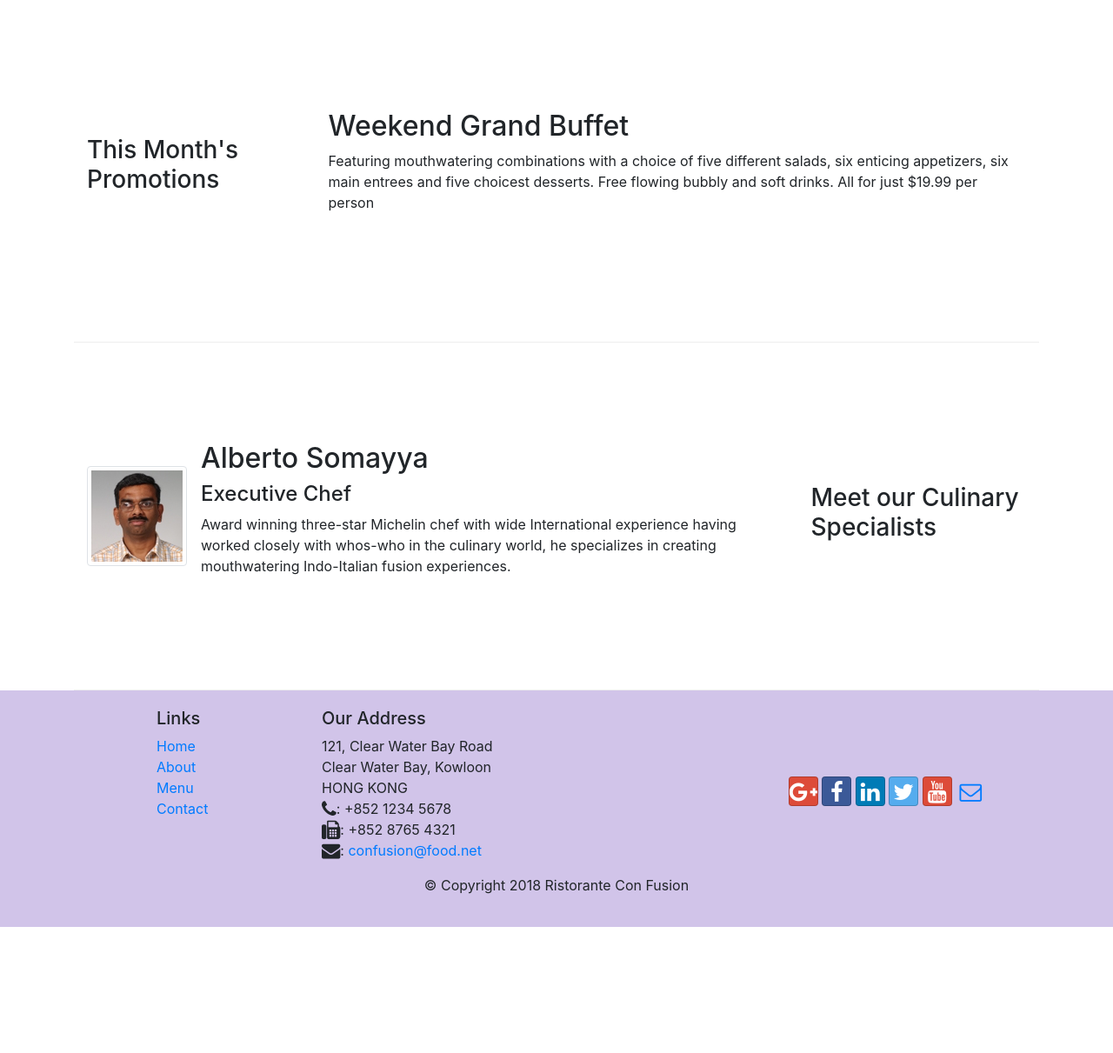
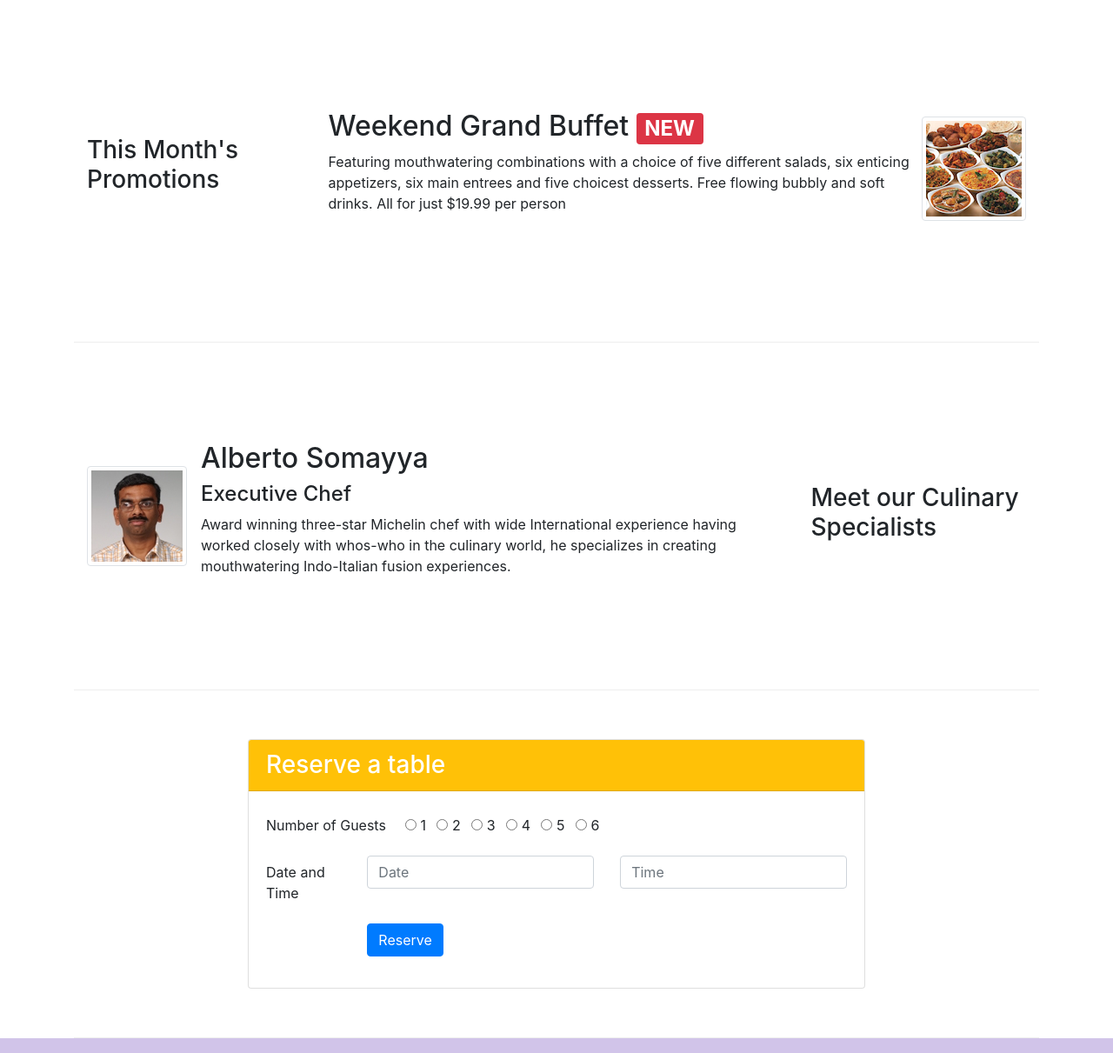
Before and after one commit to rimjhim07/coursera, a website: page index.html in a window 1280 px wide. Shown: the part 740-1951 px from the top of the page at 87% size. Before the commit the page ends 1806 px from the top, so only its background shows below. Drawn offline with nearby package versions, Linux system fonts and the light colour scheme.

Commit message:
assignment 2

```diff
--- a/index.html
+++ b/index.html
@@ -40,8 +40,11 @@
                     <h1>Ristorante con Fusion</h1>
                     <p>We take inspiration from the World's best cuisines, and create a unique fusion experience. Our lipsmacking creations will tickle your culinary senses!</p>
                 </div>
-                <div class="col-12 col-sm align-self-center">
+                <div class="col-12 col-sm-3 align-self-center">
                     <img src="img/logo.png" class="img-fluid">
+                </div>
+				<div class="col-12 col-sm-3 align-self-center">
+                    <a class='btn btn-sm d-block d-sm-inline-block bg-warning text-dark' role='button' href='#reservetable'>Reserve Table</a>
                 </div>
             </div>
         </div>
@@ -69,12 +72,19 @@
 			</div>
         </div>
         <div class="row row-content align-items-center">
-            <div class="col-12 col-sm-4 col-md-3">
+            <div class="col-12 col-sm-4 col-md-3 order-sm-first">
                 <h3>This Month's Promotions</h3>
             </div>
-            <div class="col col-sm col-md">
-                <h2>Weekend Grand Buffet</h2>
-                <p>Featuring mouthwatering combinations with a choice of five different salads, six enticing appetizers, six main entrees and five choicest desserts. Free flowing bubbly and soft drinks. All for just $19.99 per person </p>
+            <div class="col col-sm col-md order-sm-last">
+                <div class="media">
+                    <div class="media-body">
+                        <h2 class='mt-0'>Weekend Grand Buffet <span class='badge badge-danger'>NEW</span></h2>
+                        <p class="d-none d-sm-block">Featuring mouthwatering combinations with a choice of five different salads,
+						six enticing appetizers, six main entrees and five choicest desserts. Free flowing bubbly and soft drinks.
+						All for just $19.99 per person </p>
+                    </div>
+					<img class='d-flex img-thumbnail align-self-center' src="img/buffet.png" alt="Buffet">
+                </div>
             </div>
         </div>
 
@@ -98,6 +108,60 @@
                 </div>
 			</div>
         </div>
+		<div class="row row-content align-items-center justify-content-center">
+			<div class="col-12 col-sm-8">
+				<div class="card">
+                <h3 class="card-header bg-warning text-white">Reserve a table</h3>
+                <div class="card-body">
+					<form id="reservetable">
+					<div class="form-group row">
+					<label for="guests" class="col-md-3 col-form-label">Number of Guests</label>
+
+						<div class="form-check form-check-inline">
+						  <input class="form-check-input" type="radio" name="inlineRadioOptions" id="inlineRadio1" value="option1">
+						  <label class="form-check-label" for="inlineRadio1">1</label>
+						</div>
+						<div class="form-check form-check-inline">
+						  <input class="form-check-input" type="radio" name="inlineRadioOptions" id="inlineRadio2" value="option2">
+						  <label class="form-check-label" for="inlineRadio2">2</label>
+						</div>
+						<div class="form-check form-check-inline">
+						  <input class="form-check-input" type="radio" name="inlineRadioOptions" id="inlineRadio3" value="option3" >
+						  <label class="form-check-label" for="inlineRadio3">3</label>
+						</div>
+						<div class="form-check form-check-inline">
+						  <input class="form-check-input" type="radio" name="inlineRadioOptions" id="inlineRadio4" value="option4">
+						  <label class="form-check-label" for="inlineRadio1">4</label>
+						</div>
+						<div class="form-check form-check-inline">
+						  <input class="form-check-input" type="radio" name="inlineRadioOptions" id="inlineRadio5" value="option5">
+						  <label class="form-check-label" for="inlineRadio2">5</label>
+						</div>
+						<div class="form-check form-check-inline">
+						  <input class="form-check-input" type="radio" name="inlineRadioOptions" id="inlineRadio6" value="option6" >
+						  <label class="form-check-label" for="inlineRadio3">6</label>
+						</div>
+						</div
+					</div>
+					<div class="form-group row">
+						<label for="datetime" class="col-md-2 col-form-label">Date and Time</label>
+						<div class="col-md-5">
+							<input type="text" class="form-control" placeholder="Date">
+						</div>
+						<div class="col-md-5">
+							<input type="text" class="form-control" placeholder="Time">
+						</div>
+					</div>
+						<div class="form-group row">
+							<div class="offset-md-2 col-md-10">
+								<button type="submit" class="btn btn-primary">Reserve</button>
+							</div>
+						</div>
+					</form>
+                </div>
+            </div>
+			</div>
+		</div>
     </div>
 
     <footer class="footer">
```
